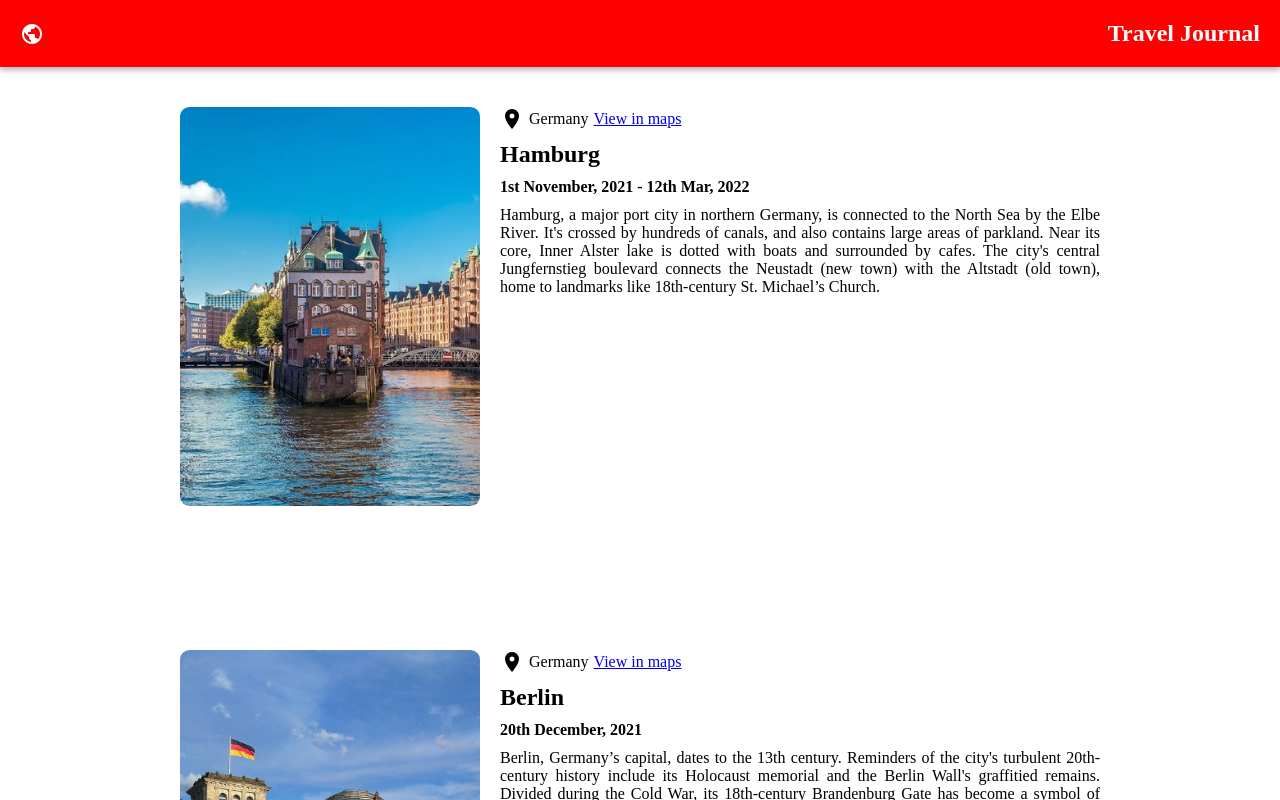
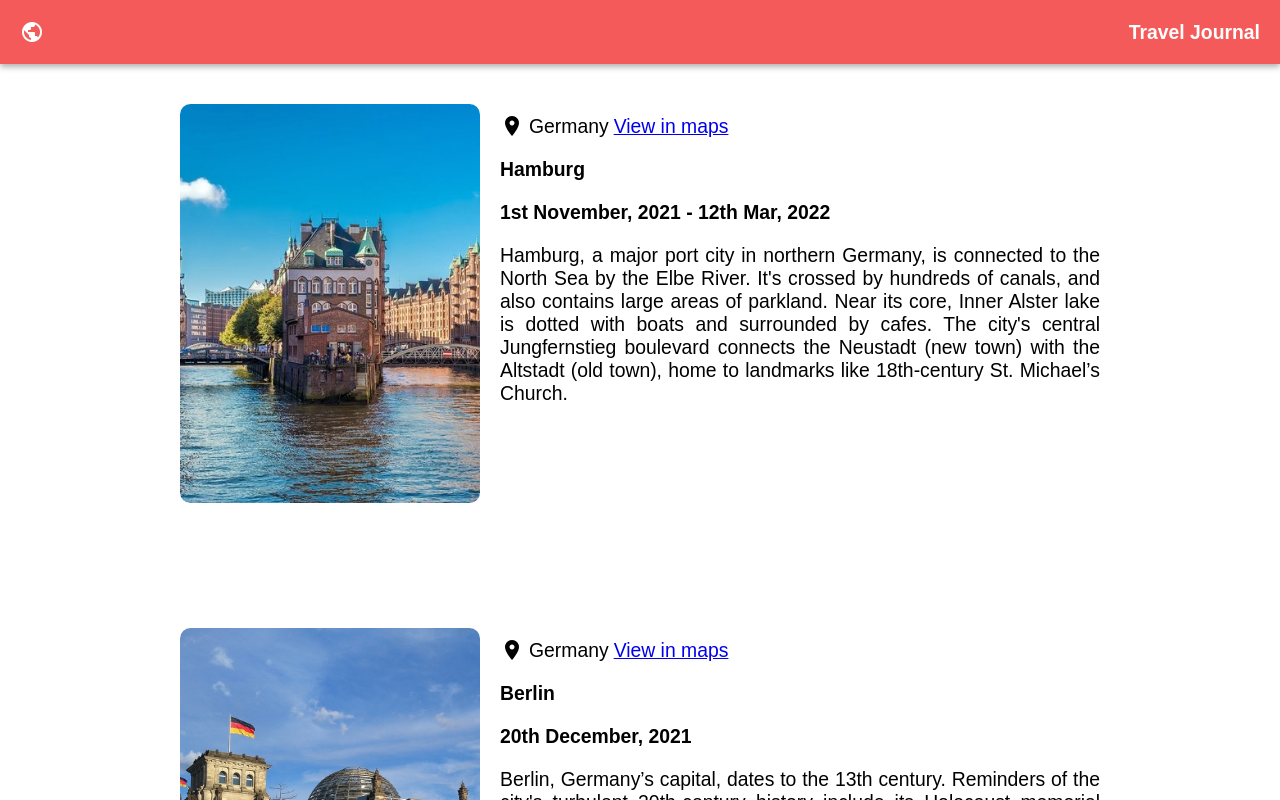
Before and after one commit to marvinobig/travel-journal, a React (Create React App) app: page / in a window 1280 px wide. Shown: the top 800 px of the page. Built offline with nearby package versions, Linux system fonts and the light colour scheme.

Commit message:
adjusted margin and color of every component

```diff
--- a/src/App.css
+++ b/src/App.css
@@ -2,9 +2,12 @@
   box-sizing: border-box;
   margin: 0;
   padding: 0;
-  --navbar-color: #ff0000;
-  --text-color: #ffffff;
+  font-family:Arial, Helvetica, sans-serif;
+  font-size: 1.1rem;
+  --navbar-color: #F55A5A;
+  --text-color: #2B283A;
   --border-color: #0000004f;
+  --link-color: #F55A5A;
 }
 
 #nav-bar {
@@ -23,7 +26,7 @@
   display: flex;
   flex-direction: column;
   align-items: center;
-  margin-bottom: 60px;
+  margin-bottom: 40px;
 }
 
 .card {
@@ -41,19 +44,32 @@ img {
   border-radius: 0.6rem;
 }
 
+.position {
+  color: var(--navbar-color);
+}
+
 .location-info {
   display: flex;
   flex-direction: column;
   align-items: flex-start;
   justify-content: flex-start;
-  gap: 10px;
+  gap: 20px;
   max-width: 600px;
+  padding-block: 10px;
 }
 
 .maps {
   display: flex;
   align-items: center;
   gap: 5px;
+}
+
+.country {
+  text-transform: uppercase;
+}
+
+.map-link {
+  color: var(--link-color);
 }
 
 .description {
@@ -67,4 +83,8 @@ img {
     max-width: 300px;
 
   }
+
+  .map-link {
+    font-size: 0.9rem;
+  }
 }
```
